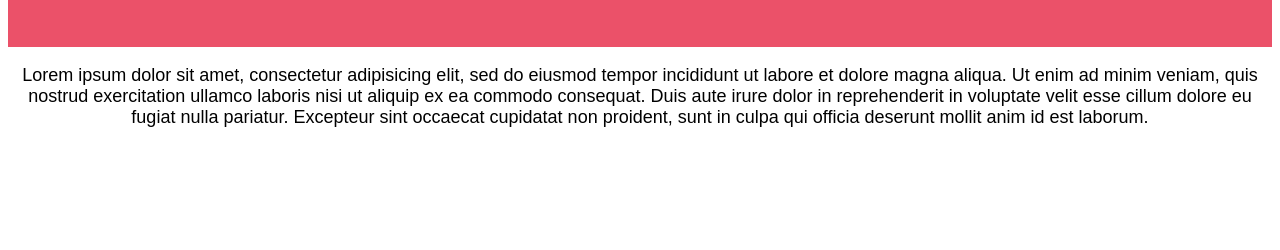
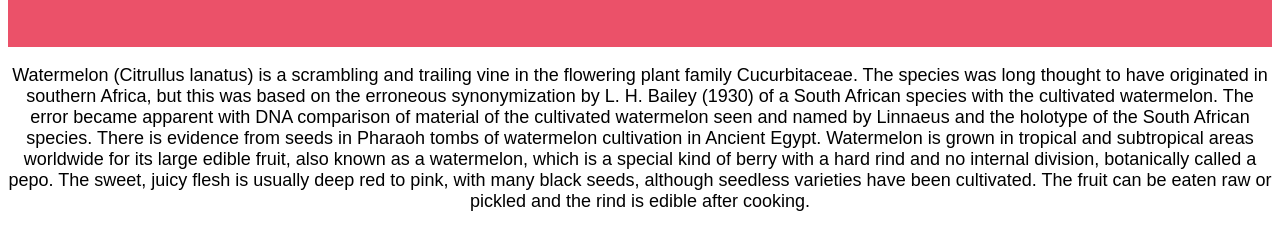
Before and after one commit to cir94/WatermelonSite, a plain HTML site: page index.html in a window 1280 px wide. Shown: the part 126-376 px from the top of the page. Drawn offline with Linux system fonts and the light colour scheme.

Commit message:
added flavor text to body

```diff
--- a/index.html
+++ b/index.html
@@ -13,7 +13,7 @@
     </div>
 
     <div class="bodyText">
-      <p>Lorem ipsum dolor sit amet, consectetur adipisicing elit, sed do eiusmod tempor incididunt ut labore et dolore magna aliqua. Ut enim ad minim veniam, quis nostrud exercitation ullamco laboris nisi ut aliquip ex ea commodo consequat. Duis aute irure dolor in reprehenderit in voluptate velit esse cillum dolore eu fugiat nulla pariatur. Excepteur sint occaecat cupidatat non proident, sunt in culpa qui officia deserunt mollit anim id est laborum.</p>
+      <p>Watermelon (Citrullus lanatus) is a scrambling and trailing vine in the flowering plant family Cucurbitaceae. The species was long thought to have originated in southern Africa, but this was based on the erroneous synonymization by L. H. Bailey (1930) of a South African species with the cultivated watermelon. The error became apparent with DNA comparison of material of the cultivated watermelon seen and named by Linnaeus and the holotype of the South African species. There is evidence from seeds in Pharaoh tombs of watermelon cultivation in Ancient Egypt. Watermelon is grown in tropical and subtropical areas worldwide for its large edible fruit, also known as a watermelon, which is a special kind of berry with a hard rind and no internal division, botanically called a pepo. The sweet, juicy flesh is usually deep red to pink, with many black seeds, although seedless varieties have been cultivated. The fruit can be eaten raw or pickled and the rind is edible after cooking. </p>
     </div>
 
   </body>
```
